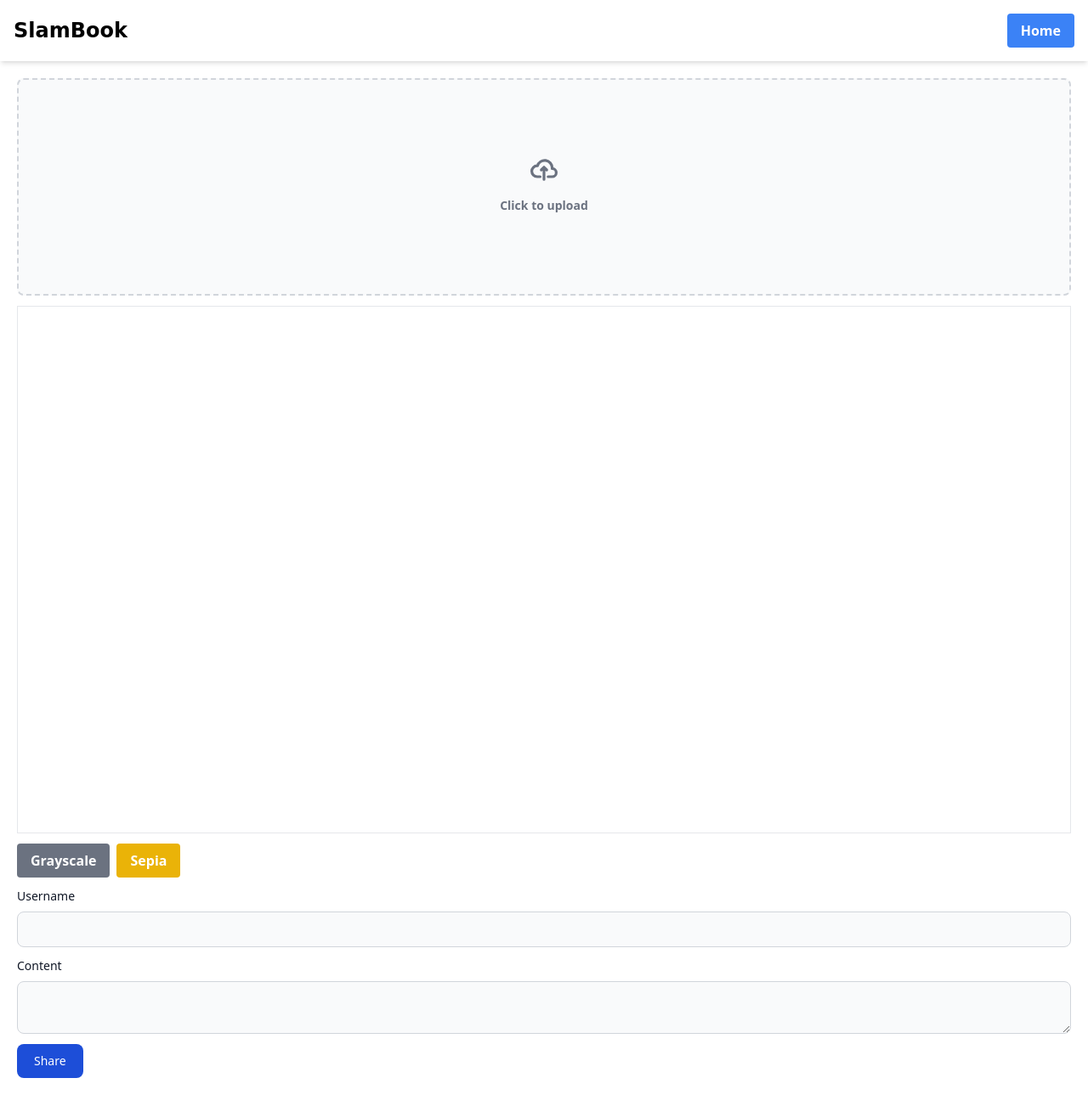
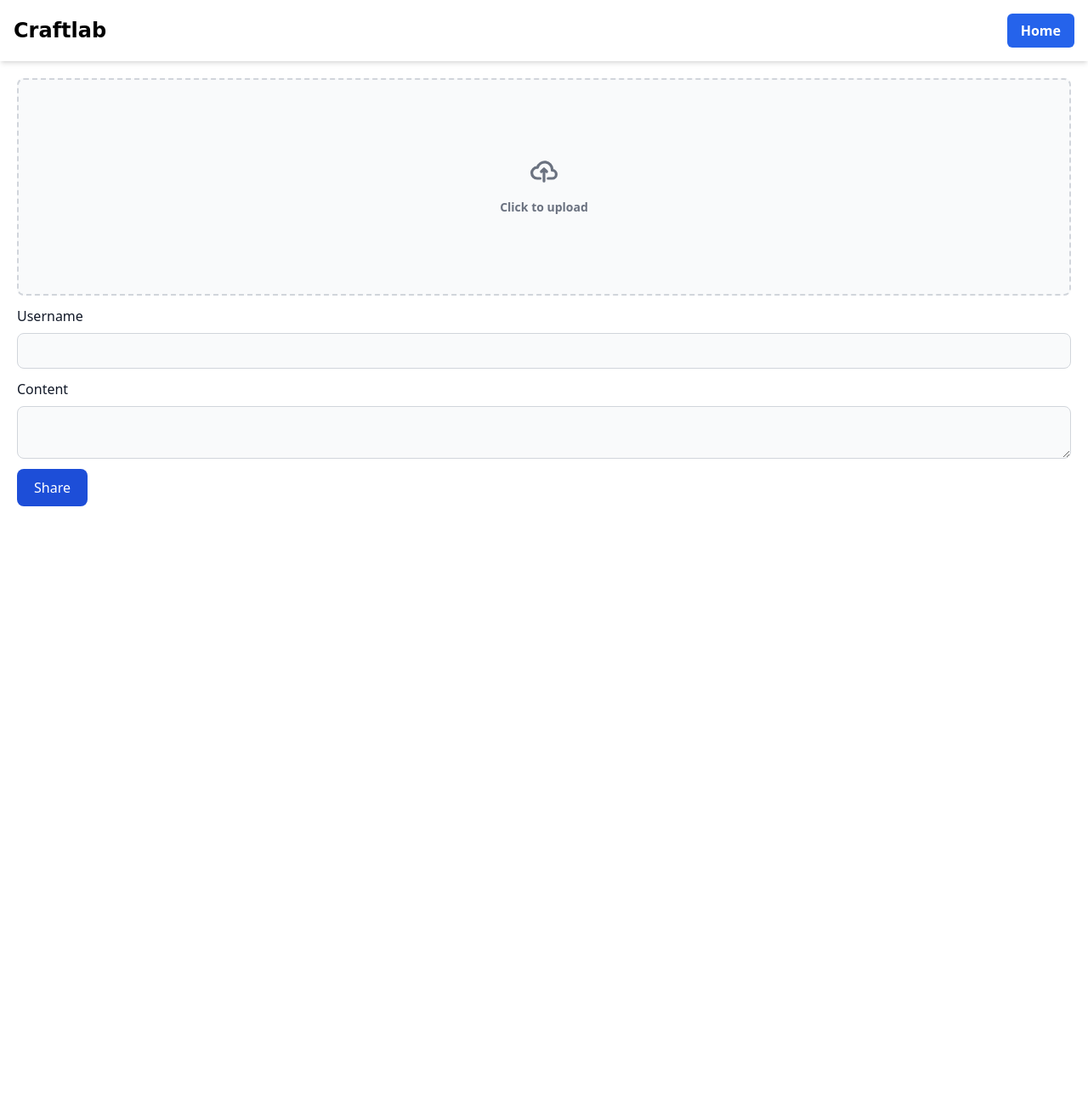
Before and after one commit to hannansatopay/sip24-sveltekit-fundamentals, a SvelteKit app: page /add-post in a window 1280 px wide. Shown: the whole page at 85% size. After the commit the page ends 800 px from the top, so only its background shows below. Built offline with nearby package versions, Linux system fonts and the light colour scheme.

Commit message:
Bonus Task Implemented Successfully - Added image viewer and photo filter editor using HTML5 canvas

```diff
--- a/src/routes/add-post/+page.svelte
+++ b/src/routes/add-post/+page.svelte
@@ -1,90 +1,102 @@
 <script>
     let files = null;
-    let img =  new Image();
-
-
-    function loadImage(event) {
-        const file = event.target.files[0];
-        if (file) {
+    let canvas, ctx, originalImage, modifiedImage
+    function handleFileChange(e) {
+        files = e.target.files;
+        if (files && files.length) {
             const reader = new FileReader();
-            reader.onload = function (e) {
-                img.src = e.target.result;
-                img.onload = function () {
-                    const canvas = document.getElementById('canvas');
-                    const ctx = canvas.getContext('2d');
-                    canvas.width = img.width;
-                    canvas.height = img.height;
-                    ctx.drawImage(img, 0, 0);
+            reader.onload = function(e) {
+                const image = new Image();
+                originalImage = image
+                image.onload = function() {
+                    ctx = canvas.getContext("2d");
+                    canvas.width = image.width;
+                    canvas.height = image.height;
+                    ctx.clearRect(0, 0, canvas.width, canvas.height);
+                    ctx.drawImage(image, 0, 0, canvas.width, canvas.height);
+                    originalImage = ctx.getImageData(0, 0, canvas.width, canvas.height);
                 };
+                image.src = e.target.result;
             };
-            reader.readAsDataURL(file);
+            reader.readAsDataURL(files[0]);
         }
     }
 
-    function applyFilter(filter) {
-        const canvas = document.getElementById('canvas');
-        const ctx = canvas.getContext('2d');
-        ctx.drawImage(img, 0, 0);
+    function applyGrayscale() {
+        const imageData = ctx.getImageData(0, 0, canvas.width, canvas.height);
+        const data = imageData.data
+        for (let i = 0; i < data.length; i += 4) {
+            const avg = (data[i] + data[i + 1] + data[i + 2]) / 3;
+            data[i] = avg;
+            data[i + 1] = avg;
+            data[i + 2] = avg;
+        }
+        ctx.putImageData(imageData, 0, 0);
+        saveCanvasImage()
+    }
 
+    function applySepia() {
         const imageData = ctx.getImageData(0, 0, canvas.width, canvas.height);
         const data = imageData.data;
+        for (let i = 0; i < data.length; i += 4) {
+            const red = data[i];
+            const green = data[i + 1];
+            const blue = data[i + 2];
+            data[i] = Math.min(255, 0.393 * red + 0.769 * green + 0.189 * blue);         // Red channel
+            data[i + 1] = Math.min(255, 0.349 * red + 0.686 * green + 0.168 * blue);     // Green channel
+            data[i + 2] = Math.min(255, 0.272 * red + 0.534 * green + 0.131 * blue);     // Blue channel
+        }
+        ctx.putImageData(imageData, 0, 0);
+        saveCanvasImage()
+    }
 
-        if (filter === 'grayscale') {
-            for (let i = 0; i < data.length; i += 4) {
-                const avg = (data[i] + data[i + 1] + data[i + 2]) / 3;
-                data[i] = avg;
-                data[i + 1] = avg;
-                data[i + 2] = avg;
-            }
-        } else if (filter === 'sepia') {
-            for (let i = 0; i < data.length; i += 4) {
-                const r = data[i];
-                const g = data[i + 1];
-                const b = data[i + 2];
-                data[i] = r * 0.393 + g * 0.769 + b * 0.189;
-                data[i + 1] = r * 0.349 + g * 0.686 + b * 0.168;
-                data[i + 2] = r * 0.272 + g * 0.534 + b * 0.131;
-            }
-        }
+    function resetImage(){
+        ctx.putImageData(originalImage, 0, 0);
+        saveCanvasImage()
+    }
 
-        ctx.putImageData(imageData, 0, 0);
+    function saveCanvasImage() {
+        canvas.toBlob(blob => {
+            const file = new File([blob], "modified_image.png", { type: "image/png" });
+            const dataTransfer = new DataTransfer();
+            dataTransfer.items.add(file);
+            document.getElementById('dropzone').files = dataTransfer.files;
+        }, 'image/png');
     }
 </script>
 
-<header class="bg-white py-4 shadow-md sticky top-0 z-10">
+<header class="bg-white py-4 shadow-md sticky top-0">
     <div class="container mx-auto px-4 flex justify-between items-center">
-        <h1 class="text-2xl font-bold font-['Comic_Sans_MS']">SlamBook</h1>
-        <a href="/" class="bg-blue-500 hover:bg-blue-700 text-white font-bold py-2 px-4 rounded">Home</a>
+       <h1 class="text-2xl font-bold font-['Comic_Sans_MS']">Craftlab</h1>
+       <a href="/" class="bg-blue-600 hover:bg-blue-700 text-white font-bold py-2 px-4 rounded-md">Home</a>
     </div>
 </header>
 
 <form class="container mx-auto p-5" method="POST" enctype="multipart/form-data">
     <label for="dropzone" class="mb-3 flex flex-col items-center justify-center w-full h-64 border-2 border-gray-300 border-dashed rounded-lg cursor-pointer bg-gray-50">
-        <div class="flex flex-col items-center justify-center pt-5 pb-6">
+        <div class="flex flex-col items-center justify-center pb-6">
             {#if files && files.length}
-                <p class="text-sm text-gray-500 font-semibold">{files[0].name}</p>
+                <canvas id="myCanvas" bind:this={canvas} class="max-h-64 max-w-full"></canvas>
             {:else}
                 <svg class="w-8 h-8 mb-4 text-gray-500" aria-hidden="true" xmlns="http://www.w3.org/2000/svg" fill="none" viewBox="0 0 20 16"><path stroke="currentColor" stroke-linecap="round" stroke-linejoin="round" stroke-width="2" d="M13 13h3a3 3 0 0 0 0-6h-.025A5.56 5.56 0 0 0 16 6.5 5.5 5.5 0 0 0 5.207 5.021C5.137 5.017 5.071 5 5 5a4 4 0 0 0 0 8h2.167M10 15V6m0 0L8 8m2-2 2 2"/></svg>
                 <p class="text-sm text-gray-500 font-semibold">Click to upload</p>
             {/if}
         </div>
-        <input bind:files on:change={loadImage} name="image" id="dropzone" type="file" accept="image/png, image/jpeg" class="hidden" required/>
+        <input on:change={handleFileChange} bind:files name="image" id="dropzone" type="file" accept="image/png, image/jpeg" class="hidden" required/>
     </label>
-
-    <canvas id="canvas" class="border mb-3 w-full"></canvas>
-
-    <div class="flex space-x-2 mb-3">
-        <button type="button" on:click={() => applyFilter('grayscale')} class="bg-gray-500 hover:bg-gray-700 text-white font-bold py-2 px-4 rounded">Grayscale</button>
-        <button type="button" on:click={() => applyFilter('sepia')} class="bg-yellow-500 hover:bg-yellow-700 text-white font-bold py-2 px-4 rounded">Sepia</button>
-    </div>
-
-    <div class="mb-3">
-        <label for="username" class="block mb-2 text-sm font-medium text-gray-900">Username</label>
-        <input name="username" id="username" type="text" class="bg-gray-50 border border-gray-300 text-gray-900 text-sm rounded-lg block w-full p-2.5"/>
+    {#if files && files.length}
+    <p class="text-sm text-gray-500 font-semibold mb-1">Add Filters</p>
+    <button on:click={resetImage}  type="button" class="text-white bg-blue-700 hover:bg-blue-800 rounded-lg px-3 py-2">Reset</button>
+    <button on:click={applyGrayscale} type="button" class="text-white bg-blue-700 hover:bg-blue-800 rounded-lg px-3 py-2">Grayscale</button>
+    <button on:click={applySepia} type="button" class="text-white bg-blue-700 hover:bg-blue-800 rounded-lg px-3 py-2">Sepia</button>
+    {/if}
+    <div class="mt-3 mb-3">
+        <label for="username" class="block mb-2 font-medium text-gray-900">Username</label>
+        <input name="username" id="username" type="text" class="bg-gray-50 border border-gray-300 text-gray-900 text-sm rounded-lg block w-full p-2.5" required>
     </div>
     <div class="mb-3">
-        <label for="content" class="block mb-2 text-sm font-medium text-gray-900">Content</label>
+        <label for="content" class="block mb-2 font-medium text-gray-900">Content</label>
         <textarea name="content" id="content" class="bg-gray-50 border border-gray-300 text-gray-900 text-sm rounded-lg block w-full p-2.5"></textarea>
     </div>
-    <button type="submit" class="text-white bg-blue-700 hover:bg-blue-800 font-medium rounded-lg text-sm px-5 py-2.5">Share</button>
+    <button type="submit" class="text-white bg-blue-700 hover:bg-blue-800 font-medium rounded-lg px-5 py-2.5">Share</button>
 </form>
```
Also changed, not shown: src/routes/+page.svelte (+2 -2 lines), 1 other file (tests, documents, lock files or other folders).
